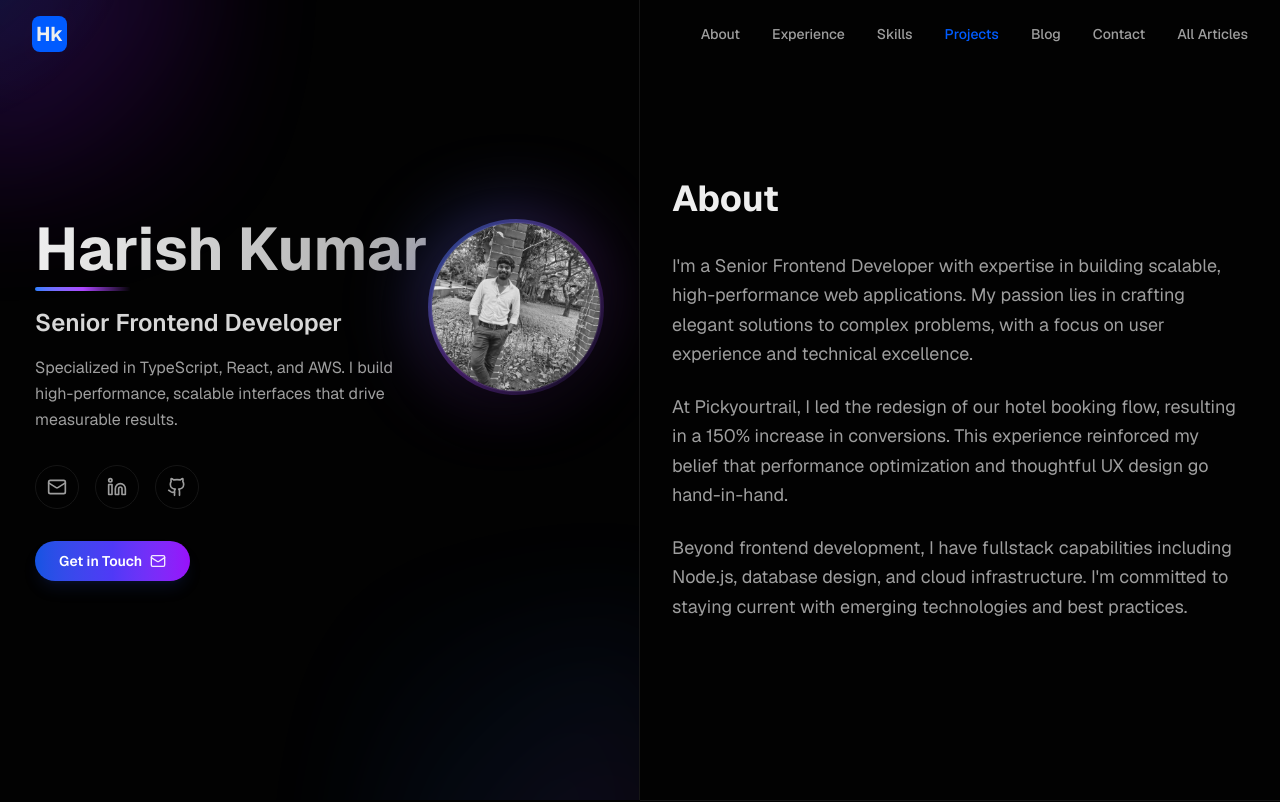
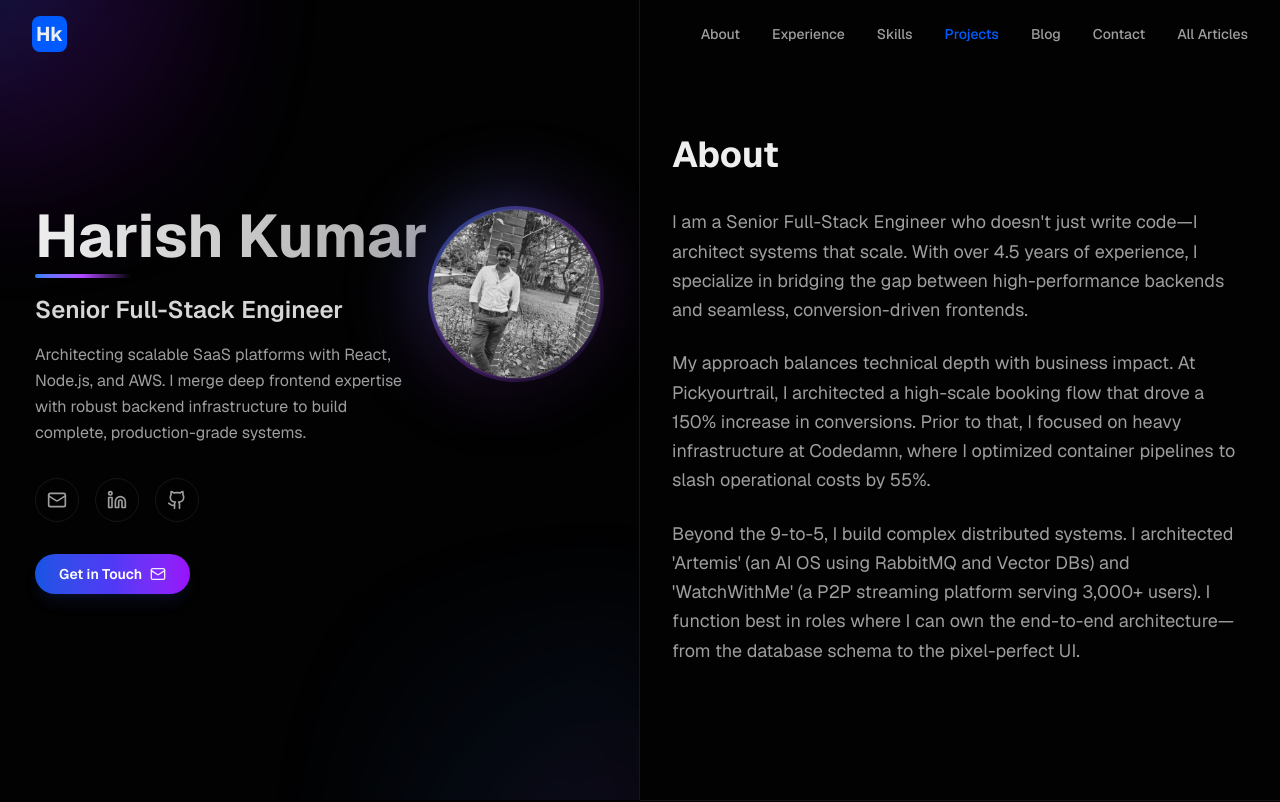
Before and after one commit to thelonewolf123/portfolio-v2, a Next.js app: page / in a window 1280 px wide. Shown: the top 802 px of the page. Built offline with nearby package versions, Linux system fonts and the light colour scheme.

Commit message:
feat: update job title and enhance about section with full-stack expertise and project highlights

```diff
--- a/components/sections/hero-section.tsx
+++ b/components/sections/hero-section.tsx
@@ -23,12 +23,12 @@ export function HeroSection() {
               <div className="h-1 w-24 bg-linear-to-r from-blue-500 via-purple-500 to-transparent mx-auto md:mx-0 rounded-full"></div>
             </div>
             <p className="text-xl md:text-2xl font-semibold text-foreground/90">
-              Senior Frontend Developer
+              Senior Full-Stack Engineer
             </p>
             <p className="text-base text-muted-foreground leading-relaxed max-w-sm">
-              Specialized in TypeScript, React, and AWS. I build
-              high-performance, scalable interfaces that drive measurable
-              results.
+              Architecting scalable SaaS platforms with React, Node.js, and AWS.
+              I merge deep frontend expertise with robust backend infrastructure
+              to build complete, production-grade systems.
             </p>
           </div>
 
--- a/data/portfolio.json
+++ b/data/portfolio.json
@@ -2,9 +2,9 @@
     "about": {
         "title": "About",
         "paragraphs": [
-            "I'm a Senior Frontend Developer with expertise in building scalable, high-performance web applications. My passion lies in crafting elegant solutions to complex problems, with a focus on user experience and technical excellence.",
-            "At Pickyourtrail, I led the redesign of our hotel booking flow, resulting in a 150% increase in conversions. This experience reinforced my belief that performance optimization and thoughtful UX design go hand-in-hand.",
-            "Beyond frontend development, I have fullstack capabilities including Node.js, database design, and cloud infrastructure. I'm committed to staying current with emerging technologies and best practices."
+            "I am a Senior Full-Stack Engineer who doesn't just write code—I architect systems that scale. With over 4.5 years of experience, I specialize in bridging the gap between high-performance backends and seamless, conversion-driven frontends.",
+            "My approach balances technical depth with business impact. At Pickyourtrail, I architected a high-scale booking flow that drove a 150% increase in conversions. Prior to that, I focused on heavy infrastructure at Codedamn, where I optimized container pipelines to slash operational costs by 55%.",
+            "Beyond the 9-to-5, I build complex distributed systems. I architected 'Artemis' (an AI OS using RabbitMQ and Vector DBs) and 'WatchWithMe' (a P2P streaming platform serving 3,000+ users). I function best in roles where I can own the end-to-end architecture—from the database schema to the pixel-perfect UI."
         ]
     },
     "experience": {
@@ -45,7 +45,7 @@
             },
             {
                 "date": "08/2022 - 02/2023",
-                "title": "Senior IDE Engineer",
+                "title": "Senior Software Engineer (Infrastructure & IDE)",
                 "company": "Codedamn",
                 "location": "Bangalore, India",
                 "highlights": [
```
